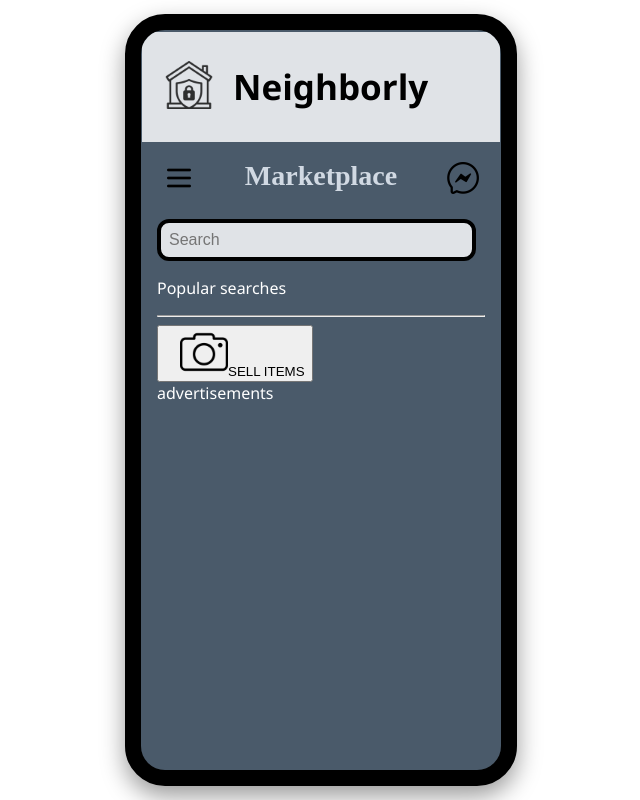
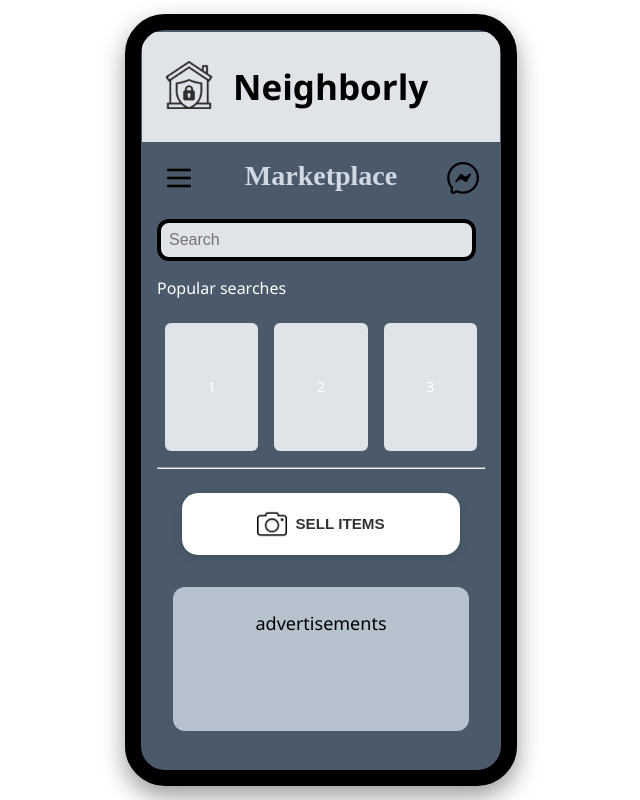
Before and after one commit to JaxzTan/Neighborly, a React (Vite) app in the folder frontend/: page /marketplace in a window 1280 px wide. Shown: the whole page, without its empty margins (319-959 px from the left). Built offline with nearby package versions, Linux system fonts and the light colour scheme.

Commit message:
marketplace subpage added

```diff
--- a/frontend/src/App.css
+++ b/frontend/src/App.css
@@ -214,3 +214,86 @@ html,
   color: #333;
   font-size: 16px;
 }
+.popular-box {
+  display: flex;
+  flex-direction: row;
+  width: 6rem;
+  height: 8rem;
+  border-radius: 0.375rem;
+  background-color: #e0e3e7;
+  align-items: center;
+  justify-content: center;
+  color: white;
+  font-size: 0.875rem;
+}
+.flex_box_marketplace {
+  display: flex;
+  flex-direction: row;
+  gap: 1rem;
+  padding: 0.5rem;
+  justify-content: space-around;
+}
+.search_text {
+  text-spacing-trim: 0.1em;
+}
+.sell_items {
+  display: flex;
+  flex-direction: row;
+  align-items: center;
+  justify-content: center;
+  background-color: #d2a98d;
+  color: black;
+  padding: 12px;
+  border-radius: 8px;
+  font-weight: bold;
+}
+.sell-button {
+  width: 85%;
+  display: flex;
+  align-items: center; /* vertically center text and image */
+  justify-content: center; /* center text and image horizontally */
+  gap: 0.5rem; /* spacing between image and text */
+  padding: 1rem;
+  background-color: white;
+  border: none;
+  border-radius: 1rem;
+  box-shadow: 0 4px 10px rgba(0, 0, 0, 0.1);
+  transition: background-color 0.3s ease;
+  cursor: pointer;
+  margin: 0 auto; /* center horizontally */
+  margin-top: 1.5rem;
+}
+
+.sell-button:hover {
+  background-color: #f0f0f0;
+}
+
+.camera-icon {
+  width: 30px;
+  height: 30px;
+}
+
+.sell-button span {
+  font-size: 0.95rem;
+  font-weight: 600;
+  color: #333;
+}
+.advertisement-container {
+  padding-left: 1rem; /* px-4 */
+  padding-right: 1rem;
+  margin-top: 2rem; /* ⬅️ Adds spacing from top element */
+  margin-bottom: 0.5rem; /* mb-2 */
+}
+
+.advertisement-box {
+  background-color: #b6c3ce;
+  width: 100%;
+  height: 6rem; /* h-24 */
+  padding-top: 1.5rem; /* py-6 */
+  padding-bottom: 1.5rem;
+  border-radius: 0.75rem; /* rounded-xl */
+  text-align: center;
+  font-weight: 500; /* font-medium */
+  color: black;
+  font-size: 1.125rem; /* text-lg */
+}
--- a/frontend/src/Marketplace.tsx
+++ b/frontend/src/Marketplace.tsx
@@ -35,10 +35,12 @@ const Marketplace: React.FC = () => {
 
           {/* Popular Searches */}
           <div className="px-4 mb-4">
-            <p className="mb-2 text-sm">Popular searches</p>
-            <div className="flex gap-3">
+            <p className="search_text">Popular searches</p>
+            <div className="flex_box_marketplace">
               {[1, 2, 3].map((i) => (
-                <div key={i} className="w-12 h-12 rounded-md bg-[#6a7884]" />
+                <div key={i} className="popular-box">
+                  {i}
+                </div>
               ))}
             </div>
           </div>
@@ -47,17 +49,19 @@ const Marketplace: React.FC = () => {
 
           {/* Sell Items */}
           <div className="p-4">
-            <button className="w-full bg-[#d2a98d] text-black py-2 rounded-md flex items-center justify-center gap-2 font-semibold">
-              <img src="/camera.png" alt="camera icon" className="logo"></img>
-              SELL ITEMS
+            <button className="sell-button">
+              <img
+                src="/camera.png"
+                alt="camera icon"
+                className="camera-icon"
+              />
+              <span>SELL ITEMS</span>
             </button>
           </div>
 
           {/* Advertisements */}
-          <div className="px-4 mb-2">
-            <div className="bg-[#b6c3ce] w-full py-6 rounded-xl text-center font-medium text-black text-lg">
-              advertisements
-            </div>
+          <div className="advertisement-container">
+            <div className="advertisement-box">advertisements</div>
           </div>
 
           {/* Pagination Dots */}
```
